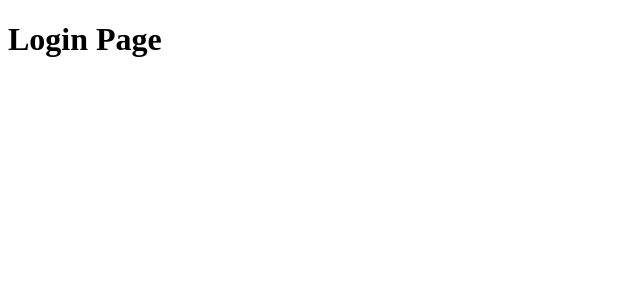
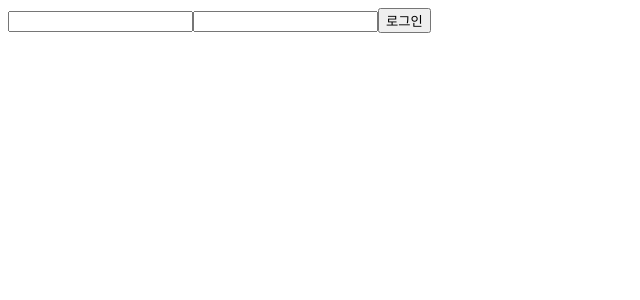
Before and after one commit to vocavocani/vvn_web, a React app: page /login in a window 1280 px wide. Shown: the top 300 px of the page, without its empty margins (0-640 px from the left). Built offline with nearby package versions, Linux system fonts and the light colour scheme.

Commit message:
Create. API request module

```diff
--- a/package.json
+++ b/package.json
@@ -12,7 +12,8 @@
     "react": "^15.5.4",
     "react-dom": "^15.5.4",
     "react-router": "^4.1.1",
-    "react-router-dom": "^4.1.1"
+    "react-router-dom": "^4.1.1",
+    "superagent": "^3.5.2"
   },
   "devDependencies": {
     "babel-cli": "^6.24.1",
--- /dev/null
+++ b/src/actions/Api.js
@@ -0,0 +1,42 @@
+import request from 'superagent';
+
+class API {
+  constructor() {
+    this.BaseURL = 'http://localhost:3000';
+  }
+
+  get(url, is_auth) {
+    return new Promise ((reslove, reject) => {
+      request
+      .get(`${this.BaseURL}${url}`)
+      .end((err, res) => {
+        if (err) {
+          console.log('ERROR Response:', res.body);
+          reject(res.body[0]);
+        } else {
+          reslove(res.body[0]);
+        }
+      });
+    });
+  }
+
+  post(url, data, is_auth) {
+    return new Promise ((reslove, reject) => {
+      request
+      .post(`${this.BaseURL}${url}`)
+      .send(data)
+      .end((err, res) => {
+        if (err) {
+          console.log('ERROR Response:', res.body);
+          reject(res.body[0]);
+        } else {
+          reslove(res.body[0]);
+        }
+      });
+    });
+  }
+}
+
+const api = new API();
+
+export default api;
--- a/src/components/Login/Login.jsx
+++ b/src/components/Login/Login.jsx
@@ -1,10 +1,33 @@
 import React, { Component } from 'react';
+import api from '../../actions/Api'
 
 class Home extends React.Component {
+
+  login(e) {
+    e.preventDefault()
+
+    const login_data = {
+      id: e.target.id.value,
+      pw: e.target.pw.value
+    }
+
+    api.post('/api/user/login', login_data, false)
+      .then((data) => {
+        console.log(data);
+      })
+      .catch((error) => {
+        alert(error.message);
+      })
+  }
+
   render() {
     return (
       <div>
-        <h1>Login Page</h1>
+        <form onSubmit={this.login.bind(this)}>
+          <input id='id' name='id' type='text' />
+          <input id='pw' name='pw' type='password' />
+          <button id='login-btn'>로그인</button>
+        </form>
       </div>
     );
   }
--- a/src/index.jsx
+++ b/src/index.jsx
@@ -10,5 +10,5 @@ ReactDOM.render(
   , document.getElementById('main'));
 
 if (module.hot) {
-  module.hot.accept('./components/App.jsx', renderApp);
+  module.hot.accept('./components/App.jsx', AppContainer);
 }
```
Also changed, not shown: 1 other file (tests, documents, lock files or other folders).
